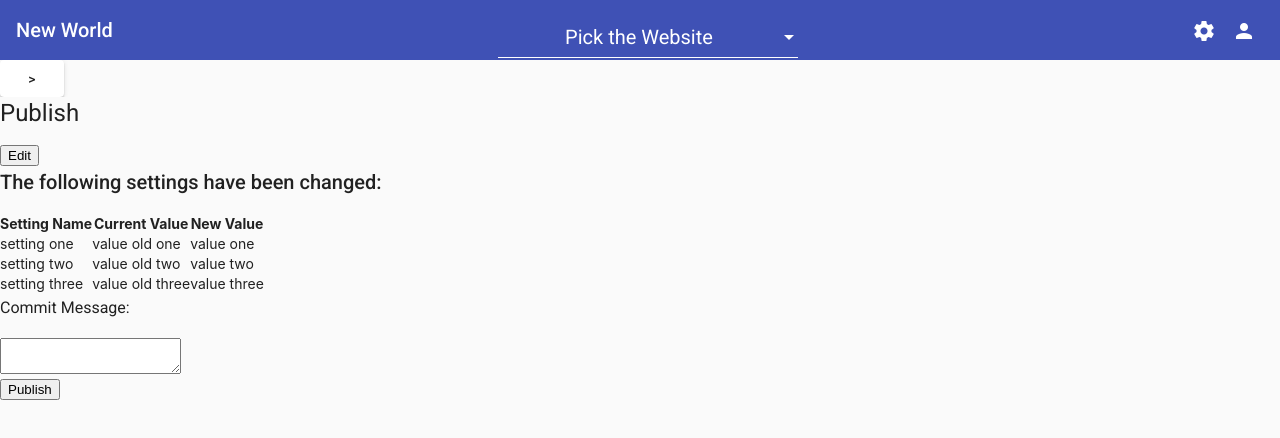
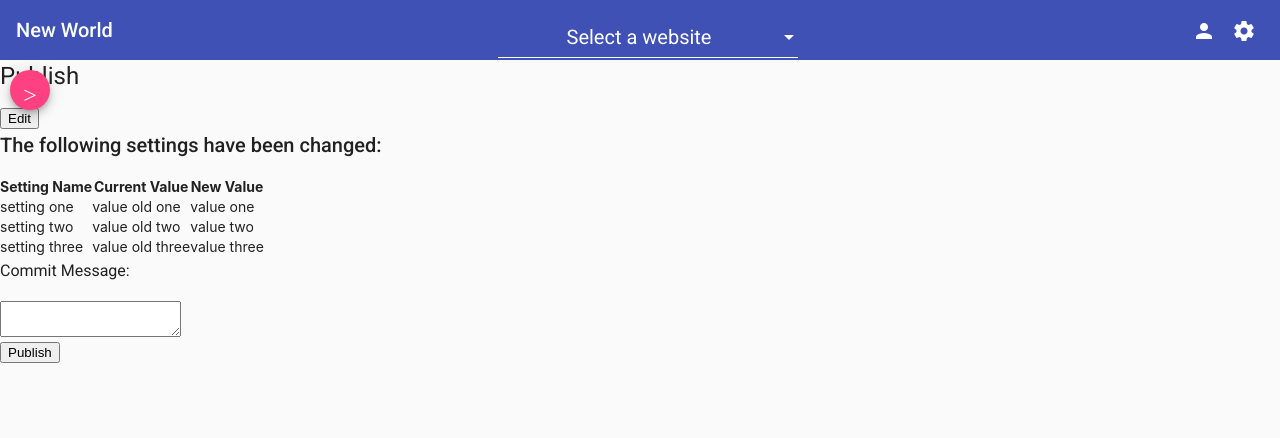
Before and after one commit to NWMSOEConfig/insight, an Angular app in the folder Insight/InsightApp/: page /publish in a window 1280 px wide. Shown: the top 438 px of the page. Built offline with nearby package versions, Linux system fonts and the light colour scheme.

Commit message:
exclusively implement material ui for side nav and top bar

```diff
--- a/Insight/InsightApp/src/app/app.component.html
+++ b/Insight/InsightApp/src/app/app.component.html
@@ -1,9 +1,9 @@
 <!-- Toolbar -->
 <mat-toolbar color="primary">
-  <span class="welcome">New World</span>
-  <div class="spacer"></div>
-  <mat-form-field class="menu-selection">
-    <mat-label>Pick the Website</mat-label>
+  <span>New World</span>
+  <span class="spacer"></span>
+  <mat-form-field>
+    <mat-label>Select a website</mat-label>
     <mat-select [(value)]="selected">
       <mat-option *ngFor="let state of states" [value]="state">
         {{ state }}
@@ -11,61 +11,42 @@
       </mat-option>
     </mat-select>
   </mat-form-field>
-  <div class="spacer"></div>
-  <button
-    mat-icon-button
-    aria-hidden="false"
-    aria-label="Example settings icon"
-    mat-tooltip="Click to access settings"
-  >
-    <mat-icon fontIcon="settings"></mat-icon>
+  <span class="spacer"></span>
+  <button mat-icon-button>
+    <mat-icon>person</mat-icon>
   </button>
-  <button
-    mat-icon-button
-    aria-hidden="false"
-    aria-label="Profile icon"
-    mat-tooltip="Click to access profile"
-  >
-    <mat-icon fontIcon="person"></mat-icon>
+  <button mat-icon-button>
+    <mat-icon>settings</mat-icon>
   </button>
 </mat-toolbar>
 
-<router-outlet></router-outlet>
-
+<!-- Main Container -->
 <mat-drawer-container>
-  <mat-drawer #drawer mode="side" class="sidebar">
-    <a routerLink="configuration">
-      <img src="assets\settings.svg" />
+  <!-- Side Navigation -->
+  <mat-drawer #drawer mode="side">
+    <button mat-button routerLink="configuration">
+      <mat-icon>settings</mat-icon>
       <span>Configuration</span>
-    </a>
-    <a routerLink="publish">
-      <img src="assets\file-edit.svg" />
+    </button>
+    <button mat-button routerLink="publish">
+      <mat-icon>library_books</mat-icon>
       <span>Publish</span>
-    </a>
-    <a routerLink="history">
-      <img src="assets\clock-rewind.svg" />
+    </button>
+    <button mat-button routerLink="history">
+      <mat-icon>history</mat-icon>
       <span>History</span>
-    </a>
-    <div>
-      <a>
-        <img src="assets\exit.svg" />
-        <span>Logout</span>
-      </a>
-    </div>
+    </button>
+    <span class="spacer"></span>
   </mat-drawer>
-  <mat-drawer-content>
-    <button
-      id="toggle-sidebar"
-      title="Open sidebar"
-      mat-raised-button
-      (click)="toggle_sidebar(this.drawer)"
-    >
-      <span> {{ toggle_direction }} </span>
-    </button>
-    <mat-sidenav-container>
-      <mat-sidenav-content class="content">
-        <router-outlet> </router-outlet>
-      </mat-sidenav-content>
-    </mat-sidenav-container>
-  </mat-drawer-content>
+  <!-- Content -->
+  <button
+    mat-mini-fab
+    matTooltip="Toggle sidebar"
+    matTooltipPosition="right"
+    (click)="toggle_sidebar(this.drawer)"
+    color="accent"
+  >
+    <mat-icon>{{ toggle_direction }}</mat-icon>
+  </button>
+  <router-outlet></router-outlet>
 </mat-drawer-container>
```
